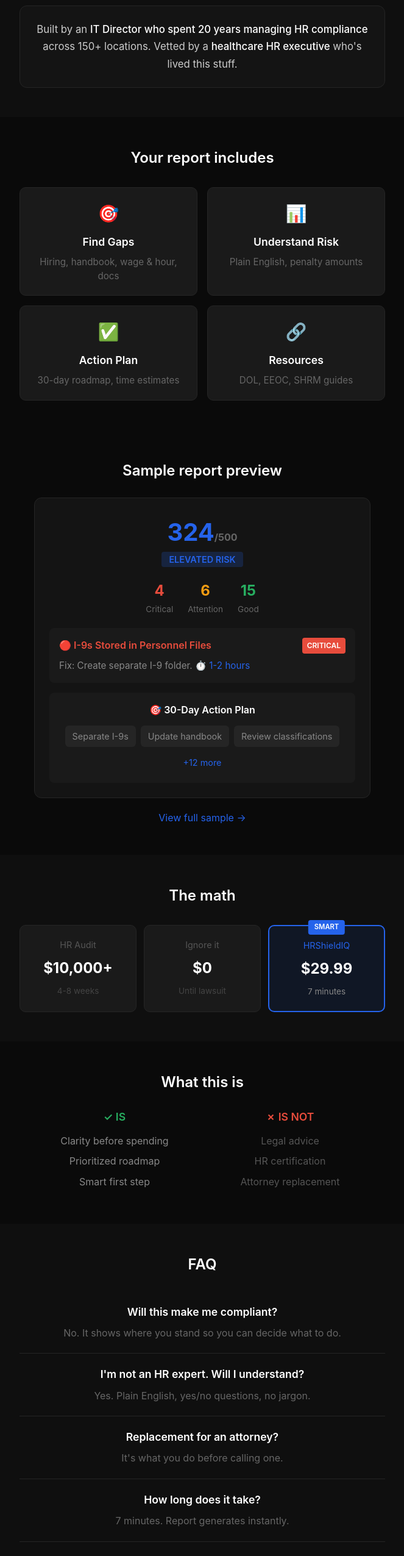
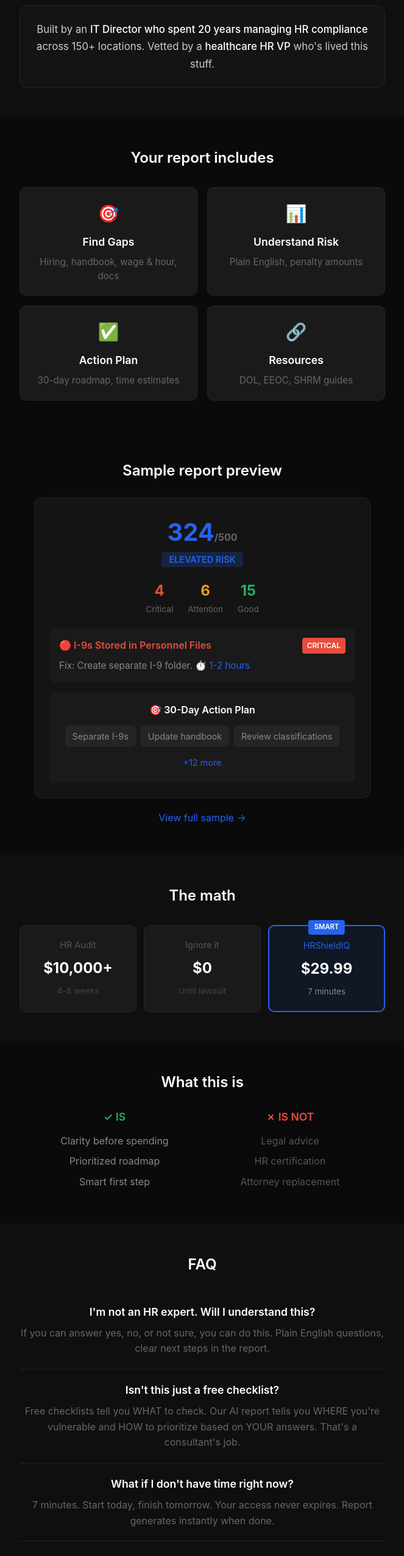
Before and after one commit to TechShieldKC/hrshieldiq, a React (Create React App) app: page / in a window 1280 px wide. Shown: the part 1364-3916 px from the top of the page at 61% size, without its empty margins (308-971 px from the left). Built offline with nearby package versions, Linux system fonts and the light colour scheme.

Commit message:
Update App.js

```diff
--- a/src/App.js
+++ b/src/App.js
@@ -675,7 +675,7 @@
 
               <div style={{ backgroundColor: '#141414', borderRadius: '12px', padding: '24px', border: '1px solid #252525' }}>
                 <p style={{ fontSize: '1.05rem', color: '#ccc', lineHeight: 1.7, margin: 0 }}>
-                  Built by an <span style={{ color: '#fff', fontWeight: 500 }}>IT Director who spent 20 years managing HR compliance</span> across 150+ locations. Vetted by a <span style={{ color: '#fff', fontWeight: 500 }}>healthcare HR executive</span> who's lived this stuff.
+                  Built by an <span style={{ color: '#fff', fontWeight: 500 }}>IT Director who spent 20 years managing HR compliance</span> across 150+ locations. Vetted by a <span style={{ color: '#fff', fontWeight: 500 }}>healthcare HR VP</span> who's lived this stuff.
                 </p>
               </div>
             </div>
@@ -810,7 +810,7 @@
             </div>
           </section>
 
-          {/* FAQ - WITH background, centered text */}
+          {/* FAQ - WITH background, centered text - UPDATED 5 QUESTIONS */}
           <section style={{ padding: '48px 24px', backgroundColor: '#0f0f0f' }}>
             <div style={{ maxWidth: '600px', margin: '0 auto', textAlign: 'center' }}>
               <h2 style={{ fontSize: '1.5rem', fontWeight: 600, color: '#fff', marginBottom: '24px' }}>
@@ -818,10 +818,11 @@
               </h2>
 
               {[
-                { q: 'Will this make me compliant?', a: 'No. It shows where you stand so you can decide what to do.' },
-                { q: "I'm not an HR expert. Will I understand?", a: 'Yes. Plain English, yes/no questions, no jargon.' },
-                { q: 'Replacement for an attorney?', a: "It's what you do before calling one." },
-                { q: 'How long does it take?', a: '7 minutes. Report generates instantly.' }
+                { q: "I'm not an HR expert. Will I understand this?", a: "If you can answer yes, no, or not sure, you can do this. Plain English questions, clear next steps in the report." },
+                { q: "Isn't this just a free checklist?", a: "Free checklists tell you WHAT to check. Our AI report tells you WHERE you're vulnerable and HOW to prioritize based on YOUR answers. That's a consultant's job." },
+                { q: "What if I don't have time right now?", a: "7 minutes. Start today, finish tomorrow. Your access never expires. Report generates instantly when done." },
+                { q: "Is my business too small for this?", a: "If you have employees, you have risk. Small businesses are the #1 target precisely BECAUSE they think they're too small to matter." },
+                { q: "How is this different from hiring a consultant?", a: "Consultants charge $5,000+ and take weeks. This gives you 80% of that value in 7 minutes for $29.99. For most small businesses, that's enough to find and prioritize your biggest gaps." }
               ].map((faq, i) => (
                 <div key={i} style={{ borderBottom: '1px solid #252525', padding: '20px 0', textAlign: 'center' }}>
                   <h3 style={{ color: '#fff', fontSize: '1.1rem', fontWeight: 600, marginBottom: '8px' }}>{faq.q}</h3>
```
